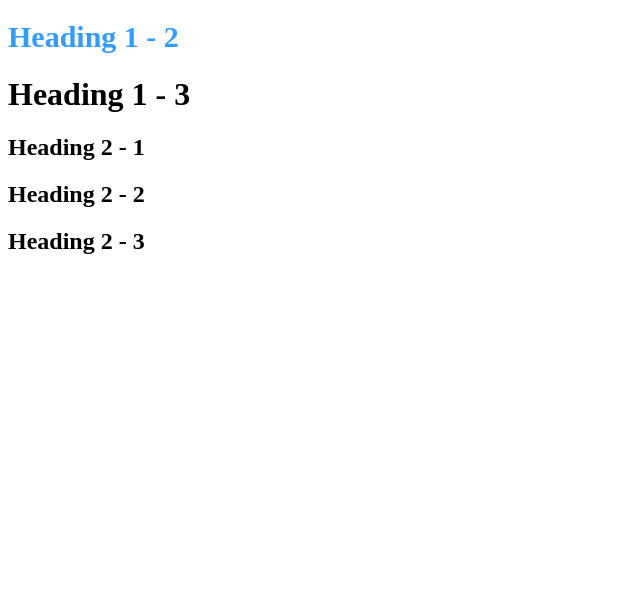
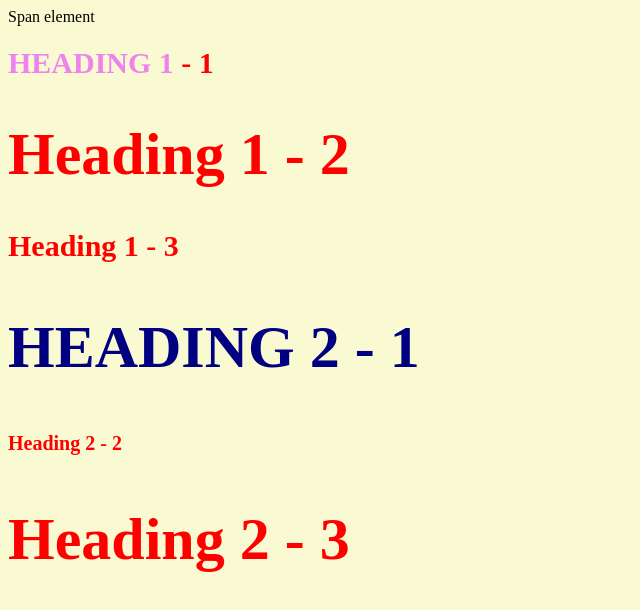
Before and after one commit to themelodychance/cartoon-hero, a plain HTML site: page style-test.html in a window 1280 px wide. Shown: the whole page, without its empty margins (0-640 px from the left). Drawn offline with Linux system fonts and the light colour scheme.

Commit message:
created css style sheet

```diff
--- /dev/null
+++ b/css/test.css
@@ -0,0 +1,24 @@
+body{
+	background-color: lightgoldenrodyellow;
+}
+
+h1{
+	font-size: 30px;
+	color:  red;
+}
+h2{
+	font-size: 20px;
+	color:  red;
+}
+.big{
+	font-size: 60px;
+}
+.uppercase{
+	text-transform: uppercase;
+}
+.big.uppercase{
+	color: navy;
+}
+h1 span{
+	color: violet;
+}
--- a/style-test.html
+++ b/style-test.html
@@ -4,15 +4,16 @@
 	<meta charset="utf-8">
 	<meta name="viewport" content="width=device-width, initial-scale=1">
 	<title>Style Test</title>
+	<link rel="stylesheet" type="text/css" href="css/test.css">
 </head>
 <body>
-
-	<h1 style="font-size: 30px; color: #339CFF;>Heading 1 - 1</h1>
-	<h1>Heading 1 - 2</h1>
+	<span>Span element</span>
+	<h1 class="uppercase"><span>Heading 1</span> - 1</h1>
+	<h1 class="big">Heading 1 - 2</h1>
 	<h1>Heading 1 - 3</h1>
-	<h2>Heading 2 - 1</h2>
+	<h2 class="big uppercase">Heading 2 - 1</h2>
 	<h2>Heading 2 - 2</h2>
-	<h2>Heading 2 - 3</h2>
+	<h2 class="big">Heading 2 - 3</h2>
 
 
 </body>
```
